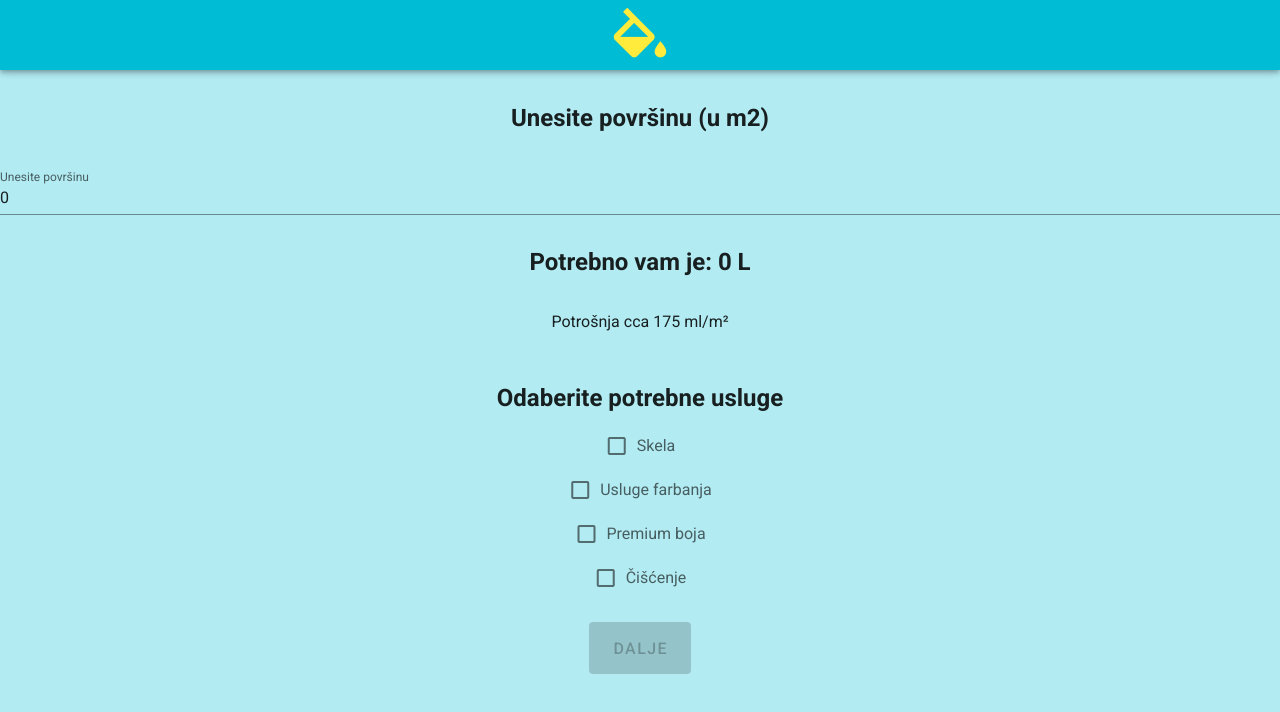
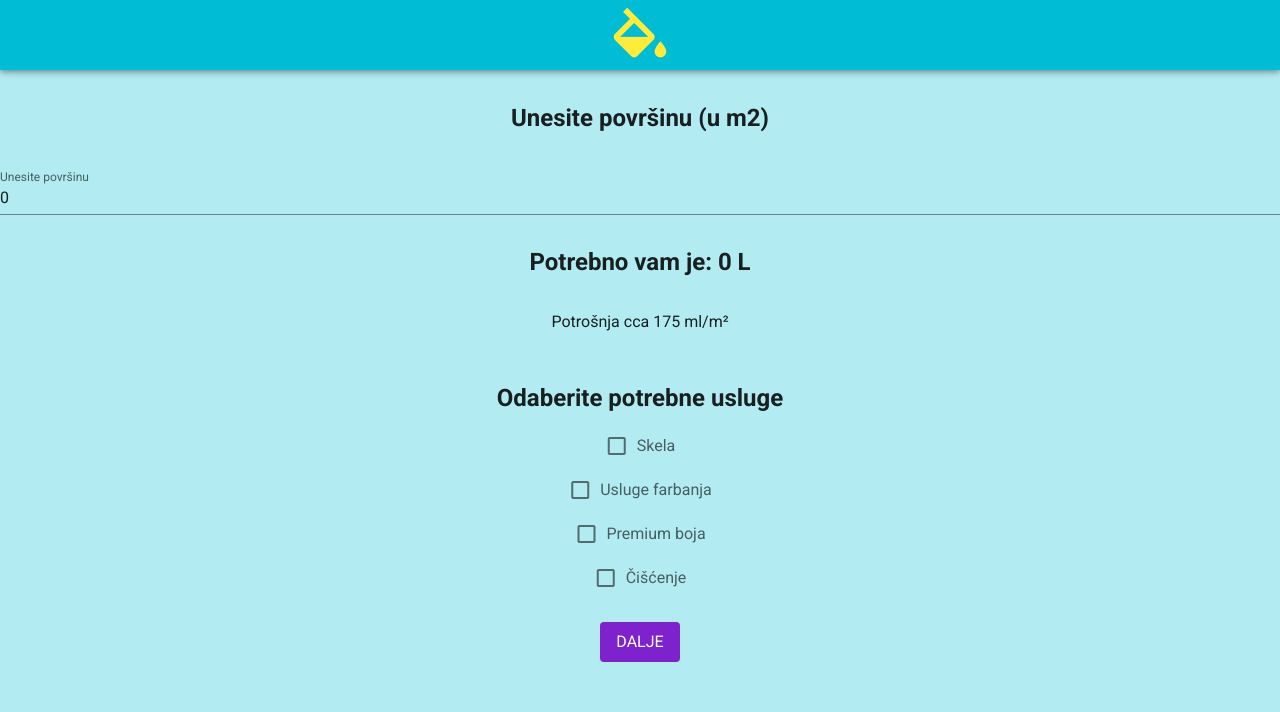
Before and after one commit to Matijaaaa/Pitura, a Vue app: page /povrsina-usluge in a window 1280 px wide. Shown: the top 712 px of the page. Built offline with nearby package versions, Linux system fonts and the light colour scheme; a web font is replaced by a local one.

Commit message:
Ispis narudžbe

```diff
--- a/src/router/index.js
+++ b/src/router/index.js
@@ -1,8 +1,9 @@
 import Vue from "vue";
 import VueRouter from "vue-router";
 import HomeView from "../views/home-view.vue";
-import PovrsinaUslugeView from "../views/povrsina-usluge-view.vue"
-import OdabirBojeView from "../views/odabir-boje-view.vue"
+import PovrsinaUslugeView from "../views/povrsina-usluge-view.vue";
+import OdabirBojeView from "../views/odabir-boje-view.vue";
+import IspisNarudzbeView from "..//views/ispis-narudzbe-view.vue";
 
 Vue.use(VueRouter);
 
@@ -22,6 +23,11 @@ const routes = [
     name: "povrsina-uskuge",
     component: PovrsinaUslugeView,
   },
+  {
+    path: "/ispis-narudzbe",
+    name: "ispis-narudzbe",
+    component: IspisNarudzbeView,
+  },
 ];
 
 const router = new VueRouter({
--- /dev/null
+++ b/src/store.js
@@ -0,0 +1,10 @@
+export default {
+  odabranaVrstaBoje: "",
+  odabranaBoja: null,
+  unesenaPovrsina: 0,
+  skela: null,
+  uslugeFarbanja: null,
+  premiumBoja: null,
+  ciscenje: null,
+  litreBoje: 0,
+};
--- /dev/null
+++ b/src/views/ispis-narudzbe-view.vue
@@ -0,0 +1,20 @@
+<template>
+  <div class="mt-8 flex justify-center">
+    <h1 class="text-3xl font-semibold">Vaša narudžba</h1>
+    <p>vrsta boje: {{ Store.odabranaVrstaBoje }}</p>
+  </div>
+</template>
+
+<script>
+import Store from "../store.js";
+export default {
+  name: "ispis-narudzbe",
+  data() {
+    return {
+      Store,
+    };
+  },
+};
+</script>
+
+<style></style>
--- a/src/views/odabir-boje-view.vue
+++ b/src/views/odabir-boje-view.vue
@@ -24,21 +24,19 @@
       ></v-color-picker>
     </div>
     <div class="flex justify-center mt-15">
-      <v-btn
-        class=""
+      <button
+        class="bg-purple-700 hover:bg-purple-500 text-white py-2 px-4 rounded"
+        @click.prevent="saveData"
         :disabled="!bojaJeOdabrana"
-        elevation="2"
-        x-large
-        color="purple"
-        to="/povrsina-usluge"
       >
-        dalje</v-btn
-      >
+        DALJE
+      </button>
     </div>
   </v-container>
 </template>
 
 <script>
+import Store from "../store.js";
 export default {
   name: "odabir-boje",
   data() {
@@ -56,7 +54,15 @@ export default {
       ],
       odabranaVrstaBoje: "",
       odabranaBoja: null,
+      Store,
     };
+  },
+  methods: {
+    saveData() {
+      Store.odabranaVrstaBoje = this.odabranaVrstaBoje;
+      Store.odabranaBoja = this.odabranaBoja;
+      this.$router.push({ path: "/povrsina-usluge" });
+    },
   },
   computed: {
     bojaJeOdabrana() {
--- a/src/views/povrsina-usluge-view.vue
+++ b/src/views/povrsina-usluge-view.vue
@@ -6,7 +6,6 @@
     <div class="mt-8 flex justify-center">
       <v-text-field
         label="Unesite površinu"
-        :rules="rules"
         hide-details="auto"
         class="inline"
         v-model="unesenaPovrsina"
@@ -56,21 +55,19 @@
       ></v-checkbox>
     </div>
     <div class="mt-8 flex justify-center">
-      <v-btn
-        :disabled="!unesenaPovrsina"
-        class=""
-        elevation="2"
-        x-large
-        color="purple"
-        to="/povrsina-usluge"
+      <button
+        class="bg-purple-700 hover:bg-purple-500 text-white py-2 px-4 rounded"
+        @click.prevent="saveData"
+        :disabled="!izracunLitara"
       >
-        dalje</v-btn
-      >
+        DALJE
+      </button>
     </div>
   </div>
 </template>
 
 <script>
+import Store from "../store.js";
 export default {
   name: "povrsina-usluge",
   data() {
@@ -80,7 +77,19 @@ export default {
       uslugeFarbanja: null,
       premiumBoja: null,
       ciscenje: null,
+      Store,
     };
+  },
+  methods: {
+    saveData() {
+      Store.unesenaPovrsina = this.unesenaPovrsina;
+      Store.skela = this.skela;
+      Store.uslugeFarbanja = this.uslugeFarbanja;
+      Store.premiumBoja = this.premiumBoja;
+      Store.ciscenje = this.ciscenje;
+      Store.litreBoje = this.izracunLitara;
+      this.$router.push({ path: "/ispis-narudzbe" });
+    },
   },
   computed: {
     izracunLitara() {
```
